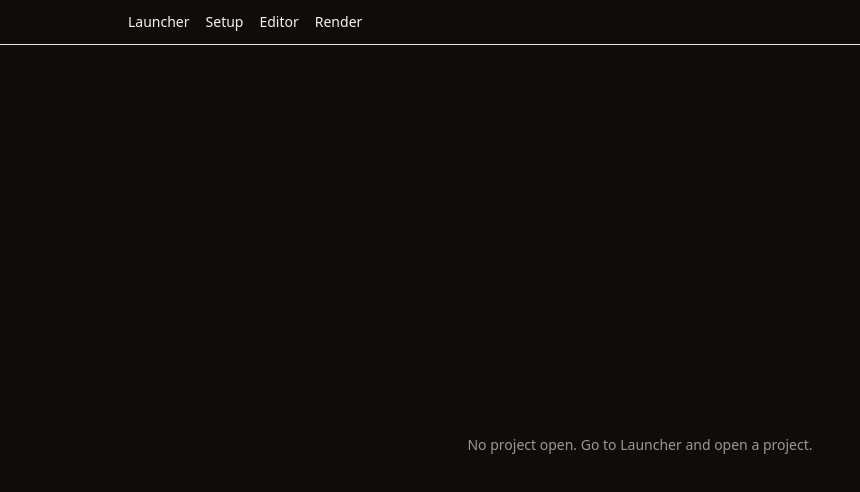
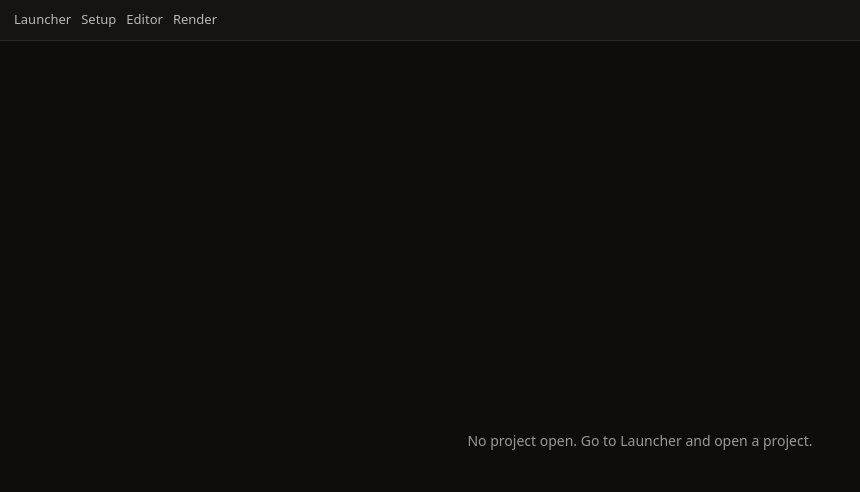
Before and after one commit to Flavour86/video-creator, a Next.js app in the folder apps/web/: page /editor in a window 1280 px wide. Shown: the top 492 px of the page, without its empty margins (0-860 px from the left). Built offline with nearby package versions, Linux system fonts and the light colour scheme.

Commit message:
feat(web): add global app shell boundary
Moves layout navigation into a tested client AppShell while keeping the root layout server-rendered for upcoming header controls.

Refs: TUI.26

```diff
--- a/apps/web/app/layout.tsx
+++ b/apps/web/app/layout.tsx
@@ -1,5 +1,5 @@
 import type { Metadata } from "next";
-import Link from "next/link";
+import { AppShell } from "@/components/app-shell/AppShell";
 import "../styles/globals.css";
 
 export const metadata: Metadata = {
@@ -11,15 +11,7 @@ export default function RootLayout({ children }: { children: React.ReactNode })
   return (
     <html lang="en">
       <body>
-        <nav className="border-b border-neutral-200 px-6 py-3">
-          <div className="mx-auto flex max-w-5xl gap-4 text-sm font-medium">
-            <Link href="/">Launcher</Link>
-            <Link href="/setup">Setup</Link>
-            <Link href="/editor">Editor</Link>
-            <Link href="/render">Render</Link>
-          </div>
-        </nav>
-        {children}
+        <AppShell>{children}</AppShell>
       </body>
     </html>
   );
--- /dev/null
+++ b/apps/web/components/app-shell/AppShell.tsx
@@ -0,0 +1,35 @@
+"use client";
+
+import type { ReactNode } from "react";
+import Link from "next/link";
+
+export type AppShellProps = {
+  children: ReactNode;
+};
+
+const navItems = [
+  { href: "/", label: "Launcher" },
+  { href: "/setup", label: "Setup" },
+  { href: "/editor", label: "Editor" },
+  { href: "/render", label: "Render" },
+] as const;
+
+export function AppShell({ children }: AppShellProps) {
+  return (
+    <div className="min-h-screen bg-(--bg-0) text-(--text)">
+      <header className="border-b border-(--line) bg-(--bg-1)">
+        <nav
+          aria-label="Global"
+          className="flex min-h-(--space-11) items-center gap-(--space-4) px-(--space-6) vc-type-body"
+        >
+          {navItems.map((item) => (
+            <Link className="text-(--text-2) transition-colors hover:text-(--text)" href={item.href} key={item.href}>
+              {item.label}
+            </Link>
+          ))}
+        </nav>
+      </header>
+      {children}
+    </div>
+  );
+}
```
Also changed, not shown: 3 other files (tests, documents, lock files or other folders).
